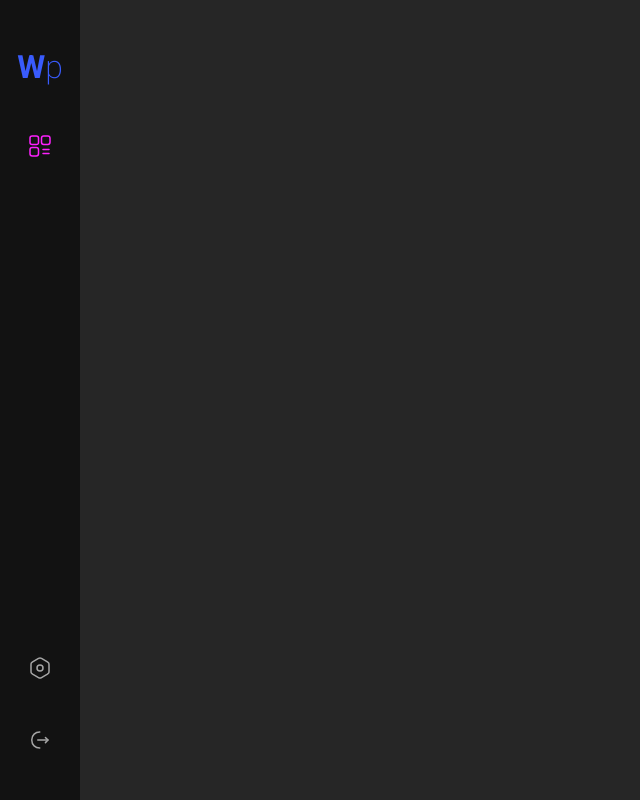
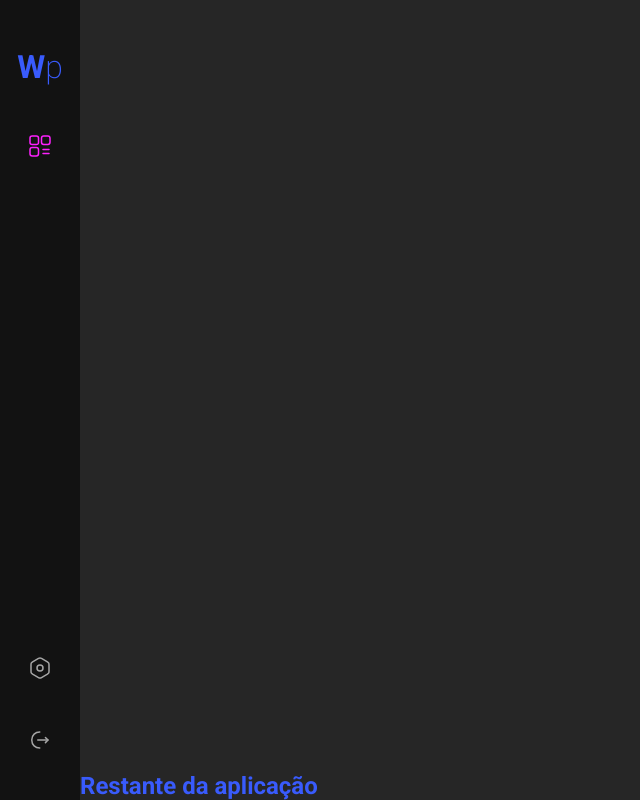
Before and after one commit to Edwsilva/escolaRio, a React (Vite) app: page / in a window 1280 px wide. Shown: the whole page, without its empty margins (0-640 px from the left). Built offline with nearby package versions, Linux system fonts and the light colour scheme.

Commit message:
Ajuste do component app e criação da Home

```diff
--- a/src/App.tsx
+++ b/src/App.tsx
@@ -1,4 +1,4 @@
-import Sidebar from './components/Sidebar';
+import Home from '../src/pages/Home'
 import Global from './assets/styles/global';
 import { ThemeProvider } from 'styled-components';
 import theme from './assets/styles/theme';
@@ -8,7 +8,7 @@ function App() {
     <ThemeProvider theme={theme}>
       {/* O tema vindo do assets */}
       <div>
-        <Sidebar />
+        <Home />
       </div>
       <Global />
     </ThemeProvider>
--- /dev/null
+++ b/src/pages/Home/index.tsx
@@ -0,0 +1,13 @@
+import Sidebar from '../../components/Sidebar';
+import { Container } from './styles';
+
+export default function Home() {
+  return (
+    <Container>
+      <Sidebar />
+      <section>
+        <h1>Restante da aplicação</h1>
+      </section>
+    </Container>
+  );
+}
--- /dev/null
+++ b/src/pages/Home/styles.ts
@@ -0,0 +1,9 @@
+import { styled } from 'styled-components';
+
+export const Container = styled.div`
+display: flex;
+flex-direction: row;
+// Entre a sidebar e o restante o gap será = 0
+align-items: flex-end
+//gap: 150vh;
+`
```
